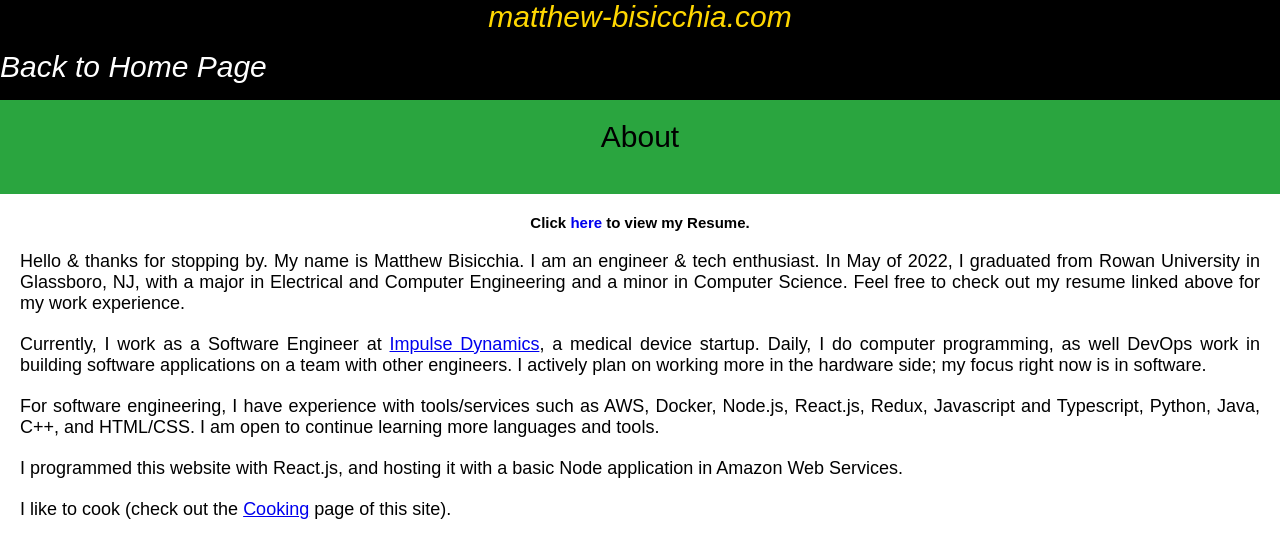
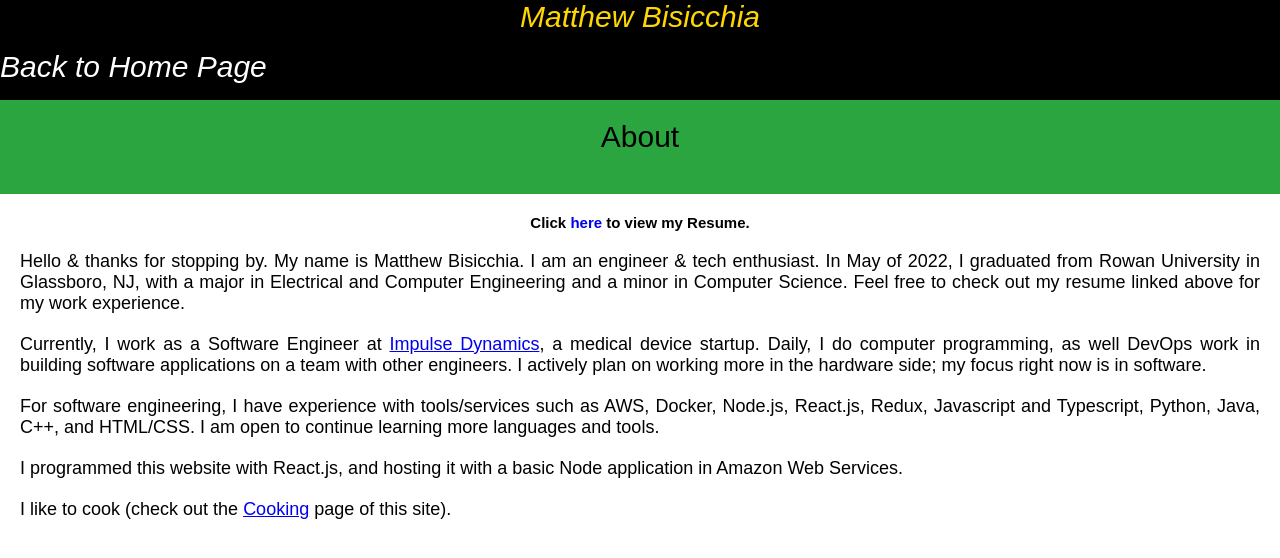
Before and after one commit to MatthewBisicchia/matthews_website, a React (Create React App) app: page /#/about in a window 1280 px wide. Shown: the top 558 px of the page. Built offline with nearby package versions, Linux system fonts and the light colour scheme.

Commit message:
Fix routes

```diff
--- a/src/components/BackBar.js
+++ b/src/components/BackBar.js
@@ -8,7 +8,7 @@ const BackBar = () => {
             <header id={styles.header}>
                 <div style={{color:'gold'}}>
                     {/* <a id={styles.text} href='https://www.matthew-bisicchia.com/' ><ArrowBackIcon  id={styles.arrowBack} /> Back to Home Page</a>        */}
-                    <a id={styles.text} href='https://www.matthewbisicchia.github.io/matthews_website/#home' > Back to Home Page</a>
+                    <a id={styles.text} href='https://matthewbisicchia.github.io/matthews_website/#home' > Back to Home Page</a>
                 </div>
             </header>
         </>
--- a/src/components/HeaderBar.js
+++ b/src/components/HeaderBar.js
@@ -5,7 +5,7 @@ const HeaderBar = () => {
     return(
         <>
             <header id={styles.header}>
-                <div style={{color:'gold'}}><a href="https://www.matthew-bisicchia.com/" id={styles.siteName}>matthew-bisicchia.com</a></div>
+                <div style={{color:'gold'}}><a href="https://matthewbisicchia.github.io/matthews_website/#home" id={styles.siteName}>Matthew Bisicchia</a></div>
             </header>
         </>
     );
```
